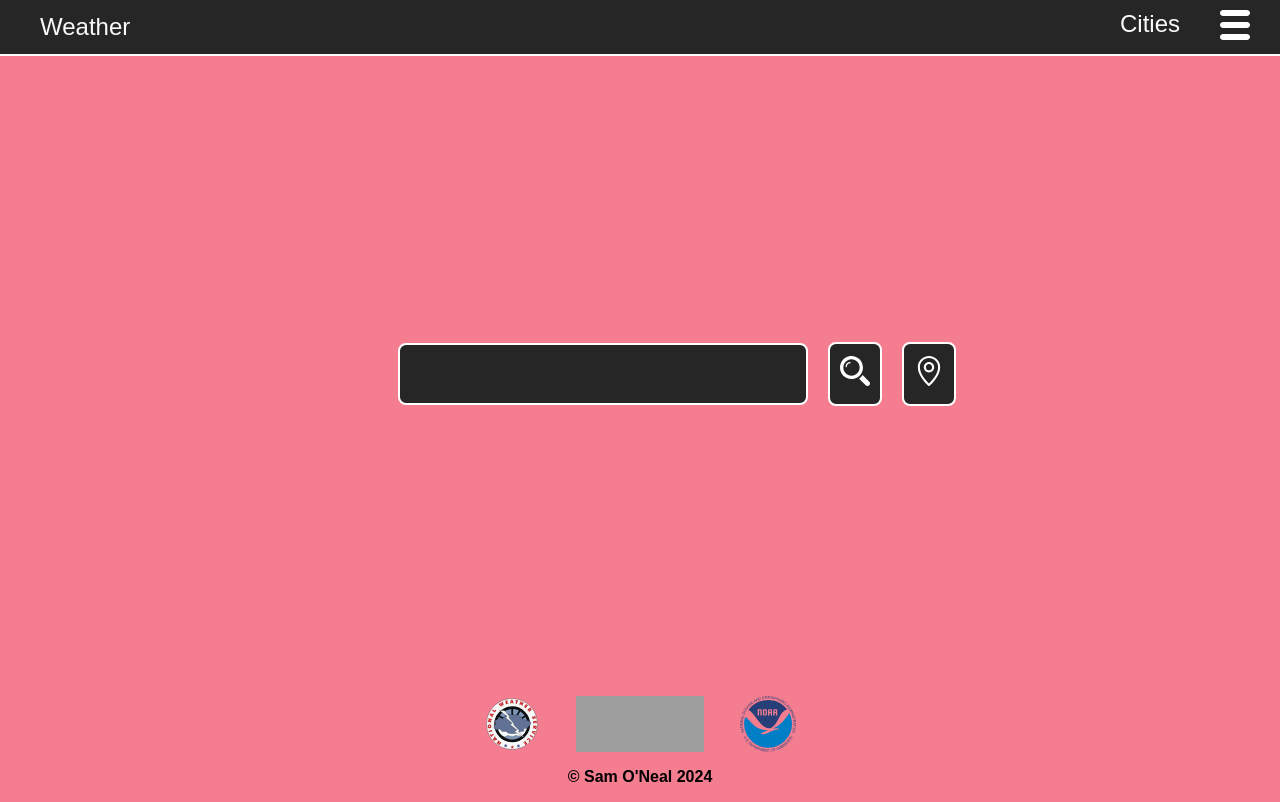
After one commit to sammoneal/weather, a Flask app: page / in a window 1280 px wide. The commit adds this page. Run offline with Flask 3, Linux system fonts and the light colour scheme; grey boxes are pictures that could not be loaded.

Commit message:
Adds footer

```diff
--- a/static/css/nav.css
+++ b/static/css/nav.css
@@ -27,3 +27,26 @@
     height: 30px;
     width: auto;
   }
+
+footer {
+  display: flex;
+  flex-direction: column;
+  align-items: center;
+}
+
+footer p{
+  text-align: center;
+  font-size: 1rem;
+}
+
+.attribution-images{
+  display: flex;
+  justify-content: space-evenly;
+  width: 30%;
+  height: 7vh;
+}
+
+.footer-icon{
+  flex: 1;
+  height: 7vh;
+}
--- a/static/css/splash.css
+++ b/static/css/splash.css
@@ -1,3 +1,7 @@
+:root{
+  --theme-black: rgb(38, 38, 38);
+  --theme-white: rgb(250, 250, 250);
+}
 * {
   box-sizing: border-box;
   font-family: sans-serif;
--- a/templates/base.html
+++ b/templates/base.html
@@ -17,4 +17,5 @@
         {% block content %}
         {% endblock content %}
     </main>
+    {% include 'footer.html' %}
 </body>
--- a/templates/dashboard.html
+++ b/templates/dashboard.html
@@ -1,4 +1,4 @@
-{% extends 'weather.html' %}
+{% extends 'base.html' %}
 {% block styles %}
     <link rel="stylesheet" href="{{ url_for('static', filename='css/themes/' + weather.theme + '.css') }}">
     <link rel="stylesheet" href="{{ url_for('static', filename='css/dashboard.css') }}">
--- /dev/null
+++ b/templates/footer.html
@@ -0,0 +1,20 @@
+<footer>
+    <div class="attribution-images">
+        <img
+        src="{{ url_for('static', filename='icons/national-weather-service.svg') }}"
+        alt=""
+        class="footer-icon"
+        />
+        <img
+        src="{{ url_for('static', filename='icons/open-street-maps.svg') }}"
+        alt=""
+        class="footer-icon"
+        />
+        <img
+        src="{{ url_for('static', filename='icons/NOAA.svg') }}"
+        alt=""
+        class="footer-icon"
+        />
+    </div>
+    <p><strong>&copy; Sam O'Neal 2024</strong></p>
+</footer>
--- a/templates/home.html
+++ b/templates/home.html
@@ -1,4 +1,4 @@
-{% extends 'weather.html' %}
+{% extends 'base.html' %}
 {% block styles %}
     <link rel="stylesheet" href="{{ url_for('static', filename='css/splash.css') }}">
 {% endblock styles %}
```
Also changed, not shown: static/icons/NOAA.svg (added), static/icons/national-weather-service.svg (added), static/icons/open-street-maps.svg (added).
